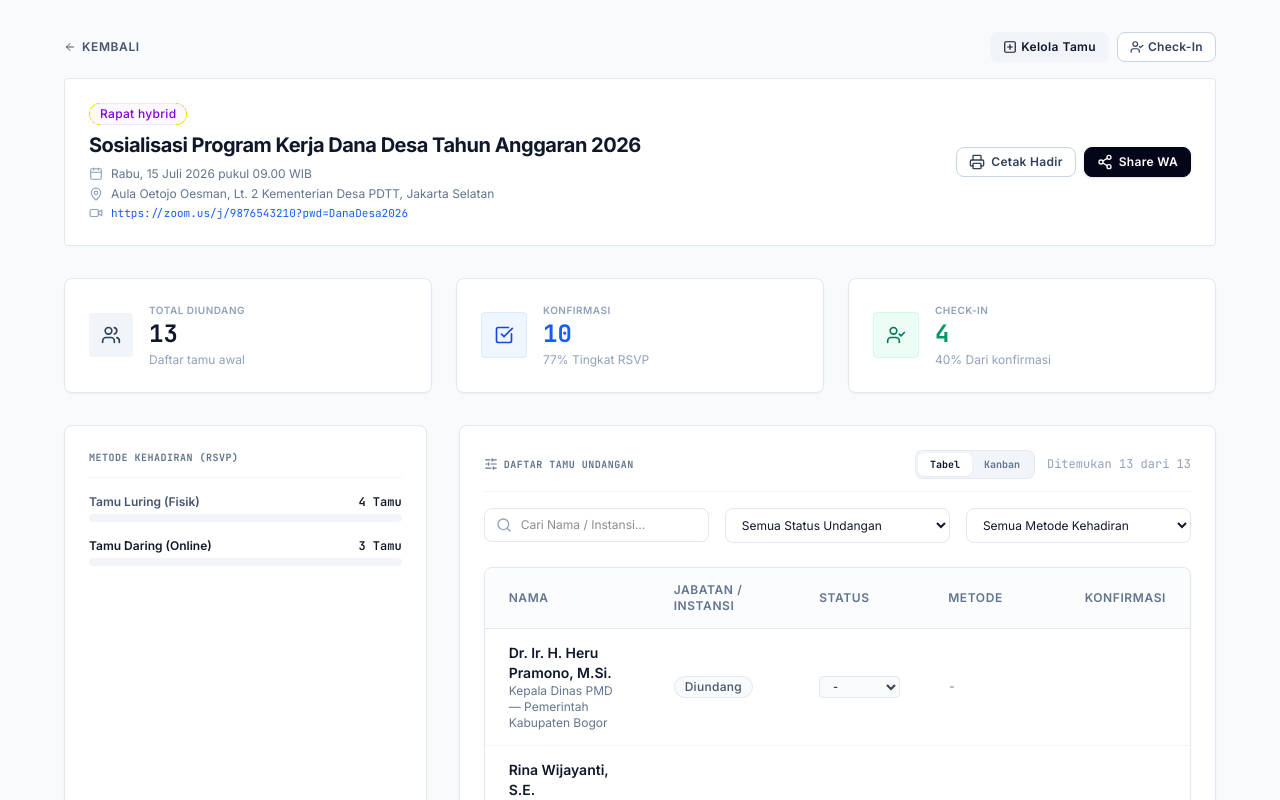
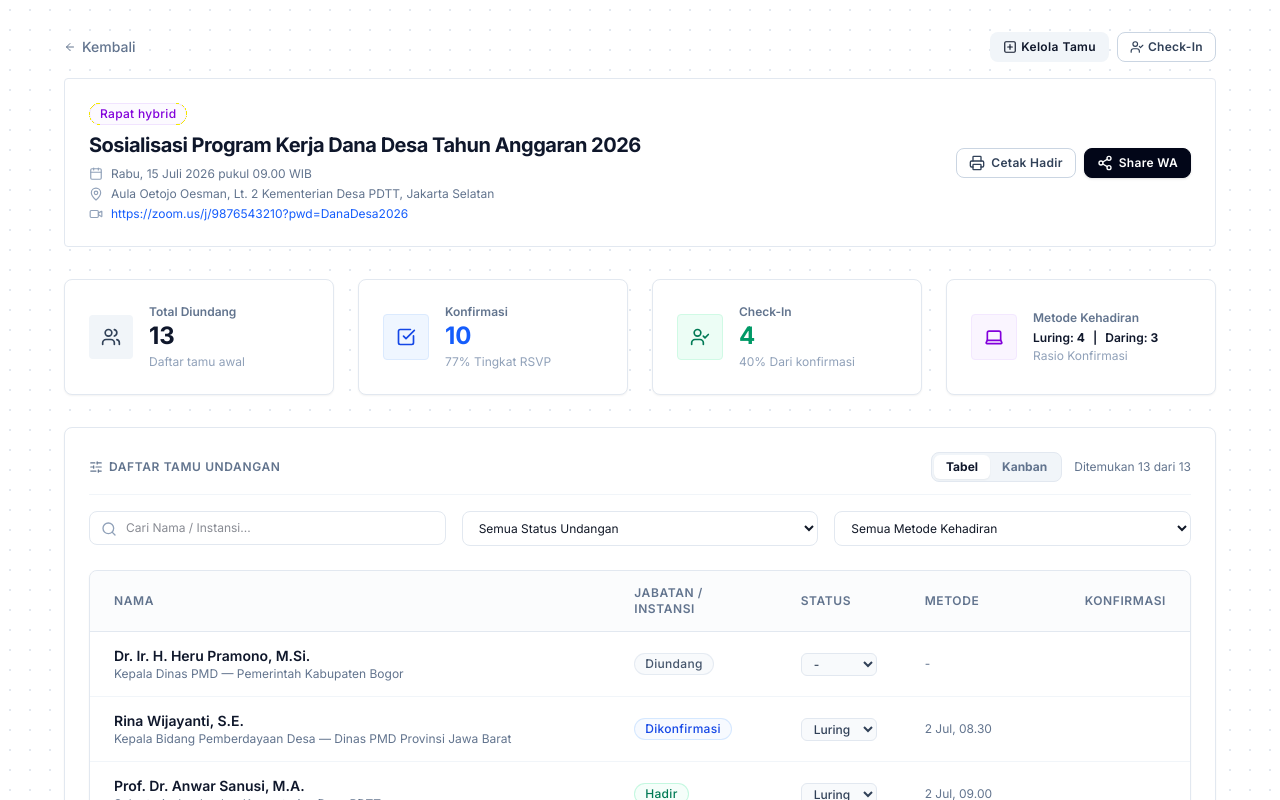
Before and after one commit to dendyadinirwana/RSVP-kemendesa, a React (Vite) app: page /dashboard/evt-dana-desa-2026 in a window 1280 px wide. Shown: the top 800 px of the page. Built offline with nearby package versions, Linux system fonts and the light colour scheme.

Commit message:
design: move Method Attendance Breakdown to a top summary card and integrate user styling adjustments

```diff
--- a/src/pages/DashboardDetail.tsx
+++ b/src/pages/DashboardDetail.tsx
@@ -18,7 +18,8 @@ import {
   Search,
   SlidersHorizontal,
   PlusSquare,
-  GripVertical
+  GripVertical,
+  Laptop
 } from 'lucide-react';
 
 export const DashboardDetail: React.FC = () => {
@@ -272,10 +273,10 @@ Menunggu Konfirmasi: ${waitingCount} Orang (${waitingPercent}%)\n\n`;
       >
         {/* Column Header */}
         <div className="flex items-center justify-between mb-3 border-b border-slate-200/80 pb-2">
-          <span className="text-[10px] font-bold uppercase tracking-wider text-slate-500 font-mono">
+          <span className="text-sm font-semibold text-slate-700 font-sans">
             {colTitle}
           </span>
-          <span className="px-2 py-0.5 rounded-full text-[9px] font-mono font-bold bg-white border border-slate-200/80 text-slate-500">
+          <span className="px-2 py-0.5 rounded-full text-xs font-semibold bg-white border border-slate-200 text-slate-500 font-sans">
             {colGuests.length}
           </span>
         </div>
@@ -283,8 +284,8 @@ Menunggu Konfirmasi: ${waitingCount} Orang (${waitingPercent}%)\n\n`;
         {/* Column Body Cards */}
         <div className="flex flex-col gap-2.5 overflow-y-auto max-h-[500px] flex-1">
           {colGuests.length === 0 ? (
-            <div className="flex-1 flex items-center justify-center text-[9px] text-slate-450 font-mono py-10 border border-dashed border-slate-200 rounded-lg">
-              DRAG TAMU KE SINI
+            <div className="flex-1 flex items-center justify-center text-xs text-slate-400 font-sans py-10 border border-dashed border-slate-200 rounded-lg">
+              Seret tamu ke sini
             </div>
           ) : (
             colGuests.map((g) => (
@@ -308,11 +309,11 @@ Menunggu Konfirmasi: ${waitingCount} Orang (${waitingPercent}%)\n\n`;
 
                 {/* Card Footer */}
                 <div className="mt-3 pt-2 border-t border-slate-100 flex items-center justify-between text-[9px]">
-                  <span className="font-mono text-slate-400 uppercase">
+                  <span className="font-sans text-slate-400">
                     {g.metodeKehadiran ? (
                       <Badge
                         variant={g.metodeKehadiran === 'luring' ? 'purple' : 'cyan'}
-                        className="text-[9px] px-1 py-0 scale-90 origin-left"
+                        className="text-[10px] px-1.5 py-0"
                       >
                         {g.metodeKehadiran}
                       </Badge>
@@ -321,7 +322,7 @@ Menunggu Konfirmasi: ${waitingCount} Orang (${waitingPercent}%)\n\n`;
                     )}
                   </span>
                   {g.waktuCheckIn && (
-                    <span className="text-slate-400 font-mono">
+                    <span className="text-slate-400 font-sans text-[10px]">
                       {new Date(g.waktuCheckIn).toLocaleTimeString('id-ID', { hour: '2-digit', minute: '2-digit' })}
                     </span>
                   )}
@@ -338,13 +339,13 @@ Menunggu Konfirmasi: ${waitingCount} Orang (${waitingPercent}%)\n\n`;
     return (
       <div className="min-h-screen bg-slate-50 flex flex-col items-center justify-center p-4">
         <div className="animate-spin rounded-full h-8 w-8 border-t-2 border-b-2 border-slate-900 mb-4"></div>
-        <p className="text-sm text-slate-500 font-mono">MEMUAT DATA DASHBOARD...</p>
+        <p className="text-sm text-slate-500 font-sans">Memuat data dashboard...</p>
       </div>
     );
   }
 
   return (
-    <div className="min-h-screen bg-slate-50 py-8 px-4 sm:px-6 lg:px-8">
+    <div className="min-h-screen py-8 px-4 sm:px-6 lg:px-8">
       {/* Printable Area Wrapper */}
       <div className="max-w-6xl mx-auto print-container">
 
@@ -352,7 +353,7 @@ Menunggu Konfirmasi: ${waitingCount} Orang (${waitingPercent}%)\n\n`;
         <div className="mb-4 no-print flex flex-col sm:flex-row sm:items-center justify-between gap-3">
           <Link
             to="/dashboard"
-            className="inline-flex items-center gap-1.5 text-xs font-semibold text-slate-600 hover:text-slate-900 transition-colors uppercase tracking-wider"
+            className="inline-flex items-center gap-1.5 text-sm font-medium text-slate-500 hover:text-slate-700 transition-colors font-sans"
           >
             <ArrowLeft className="h-3 w-3" />
             Kembali
@@ -377,17 +378,17 @@ Menunggu Konfirmasi: ${waitingCount} Orang (${waitingPercent}%)\n\n`;
         <header className="bg-white border border-slate-200 rounded p-6 mb-8 flex flex-col md:flex-row justify-between items-start md:items-center gap-6 print:border-none print:p-0 print:mb-6">
           <div className="space-y-2 max-w-2xl">
             <div className="flex items-center gap-2 print:hidden">
+              {currentEvent.jenisRapat !== 'luring' && (
                 <Badge
                   variant={
                     currentEvent.jenisRapat === 'hybrid'
                       ? 'purple'
-                    : currentEvent.jenisRapat === 'daring'
-                    ? 'cyan'
-                    : 'warning'
+                      : 'cyan'
                   }
                 >
                   Rapat {currentEvent.jenisRapat}
                 </Badge>
+              )}
             </div>
             <h1 className="text-xl font-bold tracking-tight text-slate-900 leading-tight">
               {currentEvent.namaKegiatan}
@@ -404,7 +405,7 @@ Menunggu Konfirmasi: ${waitingCount} Orang (${waitingPercent}%)\n\n`;
               {currentEvent.lokasi.urlOnline && (
                 <div className="flex items-center gap-2">
                   <Video className="h-3.5 w-3.5 flex-shrink-0 text-slate-400" />
-                  <span className="text-blue-600 font-mono text-[11px] select-all truncate">
+                  <span className="text-blue-600 font-sans text-xs select-all truncate">
                     {currentEvent.lokasi.urlOnline}
                   </span>
                 </div>
@@ -460,17 +461,17 @@ Menunggu Konfirmasi: ${waitingCount} Orang (${waitingPercent}%)\n\n`;
         </div>
 
         {/* Summary Stats Cards */}
-        <section className="grid grid-cols-3 gap-3 sm:gap-6 mb-8 print:hidden">
+        <section className="grid grid-cols-2 lg:grid-cols-4 gap-3 sm:gap-6 mb-8 print:hidden">
           {/* Card 1 */}
           <Card className="flex items-center gap-3 sm:gap-4">
             <div className="p-2 sm:p-3 bg-slate-100 rounded text-slate-700">
               <Users className="h-4 w-4 sm:h-5 sm:w-5" />
             </div>
             <div>
-              <span className="text-[9px] sm:text-[10px] font-semibold text-slate-400 uppercase tracking-wider block">
+              <span className="text-xs font-semibold text-slate-500 block font-sans">
                 Total Diundang
               </span>
-              <span className="text-lg sm:text-2xl font-bold text-slate-900 font-mono">
+              <span className="text-lg sm:text-2xl font-bold text-slate-900 font-sans">
                 {totalInvited}
               </span>
               <span className="text-[10px] sm:text-xs text-slate-400 hidden sm:block mt-0.5">Daftar tamu awal</span>
@@ -483,10 +484,10 @@ Menunggu Konfirmasi: ${waitingCount} Orang (${waitingPercent}%)\n\n`;
               <CheckSquare className="h-4 w-4 sm:h-5 sm:w-5" />
             </div>
             <div>
-              <span className="text-[9px] sm:text-[10px] font-semibold text-slate-400 uppercase tracking-wider block">
+              <span className="text-xs font-semibold text-slate-500 block font-sans">
                 Konfirmasi
               </span>
-              <span className="text-lg sm:text-2xl font-bold text-blue-600 font-mono">
+              <span className="text-lg sm:text-2xl font-bold text-blue-600 font-sans">
                 {totalConfirmed}
               </span>
               <span className="text-[10px] sm:text-xs text-slate-400 hidden sm:block mt-0.5">
@@ -501,10 +502,10 @@ Menunggu Konfirmasi: ${waitingCount} Orang (${waitingPercent}%)\n\n`;
               <UserCheck className="h-4 w-4 sm:h-5 sm:w-5" />
             </div>
             <div>
-              <span className="text-[9px] sm:text-[10px] font-semibold text-slate-400 uppercase tracking-wider block">
+              <span className="text-xs font-semibold text-slate-500 block font-sans">
                 Check-In
               </span>
-              <span className="text-lg sm:text-2xl font-bold text-emerald-600 font-mono">
+              <span className="text-lg sm:text-2xl font-bold text-emerald-600 font-sans">
                 {totalAttended}
               </span>
               <span className="text-[10px] sm:text-xs text-slate-400 hidden sm:block mt-0.5">
@@ -512,71 +513,42 @@ Menunggu Konfirmasi: ${waitingCount} Orang (${waitingPercent}%)\n\n`;
               </span>
             </div>
           </Card>
+
+          {/* Card 4: Metode Kehadiran */}
+          <Card className="flex items-center gap-3 sm:gap-4">
+            <div className="p-2 sm:p-3 bg-purple-50 text-purple-700 rounded border border-purple-100">
+              <Laptop className="h-4 w-4 sm:h-5 sm:w-5" />
+            </div>
+            <div>
+              <span className="text-xs font-semibold text-slate-500 block font-sans">
+                Metode Kehadiran
+              </span>
+              <div className="text-xs font-semibold text-slate-900 mt-1 font-sans flex flex-wrap gap-x-2 gap-y-0.5">
+                <span>Luring: <span className="font-bold text-slate-900 font-sans">{totalLuring}</span></span>
+                <span className="text-slate-350">|</span>
+                <span>Daring: <span className="font-bold text-slate-900 font-sans">{totalDaring}</span></span>
+              </div>
+              <span className="text-[10px] sm:text-xs text-slate-400 hidden sm:block mt-0.5">
+                Rasio Konfirmasi
+              </span>
+            </div>
+          </Card>
         </section>
 
-        {/* Breakdown & Graph Section */}
-        <section className="grid grid-cols-1 lg:grid-cols-3 gap-8 mb-8">
-
-          {/* Method Attendance Breakdown */}
-          {/* Method Attendance Breakdown */}
-          <Card className="lg:col-span-1 flex flex-col justify-between print:hidden">
-            <div>
-              <h2 className="text-[10px] font-bold text-slate-500 uppercase tracking-wider border-b border-slate-100 pb-3 mb-4 font-mono">
-                Metode Kehadiran (RSVP)
-              </h2>
-
-              <div className="space-y-4">
-                {/* Luring Stat */}
-                <div>
-                  <div className="flex justify-between items-center text-xs mb-1 font-semibold">
-                    <span className="text-slate-600">Tamu Luring (Fisik)</span>
-                    <span className="font-mono text-slate-900">{totalLuring} Tamu</span>
-                  </div>
-                  <div className="w-full bg-slate-100 h-2 rounded-full overflow-hidden">
-                    <div
-                      className="bg-purple-650 h-2 rounded-full"
-                      style={{
-                        width: `${totalConfirmed > 0 ? (totalLuring / totalConfirmed) * 100 : 0}%`,
-                      }}
-                    ></div>
-                  </div>
-                </div>
-
-                {/* Daring Stat */}
-                <div>
-                  <div className="flex justify-between items-center text-xs mb-1 font-semibold">
-                    <span className="text-slate-650">Tamu Daring (Online)</span>
-                    <span className="font-mono text-slate-900">{totalDaring} Tamu</span>
-                  </div>
-                  <div className="w-full bg-slate-100 h-2 rounded-full overflow-hidden">
-                    <div
-                      className="bg-cyan-550 h-2 rounded-full"
-                      style={{
-                        width: `${totalConfirmed > 0 ? (totalDaring / totalConfirmed) * 100 : 0}%`,
-                      }}
-                    ></div>
-                  </div>
-                </div>
-              </div>
-            </div>
-
-            <div className="mt-6 pt-4 border-t border-slate-100 text-[10px] text-slate-400 leading-relaxed font-sans">
-              * Hanya menghitung peserta yang telah memberikan konfirmasi RSVP dengan metode Kehadiran Daring atau Luring.
-            </div>
-          </Card>
-
+        {/* Guest Lists & Tables Section */}
+        <section className="mb-8">
           {/* Guest Lists & Tables */}
-          <div className="lg:col-span-2 bg-white border border-slate-200 rounded-lg shadow-xs p-4 sm:p-6 print:border-none print:p-0">
+          <div className="bg-white border border-slate-200 rounded-lg shadow-xs p-4 sm:p-6 print:border-none print:p-0">
             {/* Search and Filters (no-print) */}
             <div className="no-print space-y-4 mb-6">
               <div className="flex flex-col sm:flex-row sm:items-center sm:justify-between border-b border-slate-100 pb-3 gap-3">
-                <h2 className="text-[10px] font-bold text-slate-500 uppercase tracking-wider flex items-center gap-1.5 font-mono">
+                <h2 className="text-xs font-semibold text-slate-500 uppercase tracking-wider flex items-center gap-1.5 font-sans">
                   <SlidersHorizontal className="h-3.5 w-3.5" />
                   Daftar Tamu Undangan
                 </h2>
 
                 <div className="flex items-center gap-3">
-                  <div className="flex bg-slate-100 p-0.5 rounded-lg border border-slate-200/80 text-[10px] uppercase font-mono">
+                  <div className="flex bg-slate-100 p-0.5 rounded-lg border border-slate-200 text-xs font-sans">
                     <button
                       type="button"
                       onClick={() => setViewMode('table')}
@@ -600,7 +572,7 @@ Menunggu Konfirmasi: ${waitingCount} Orang (${waitingPercent}%)\n\n`;
                       Kanban
                     </button>
                   </div>
-                  <span className="text-xs font-mono text-slate-400">
+                  <span className="text-xs font-sans text-slate-500">
                     Ditemukan {filteredGuests.length} dari {totalInvited}
                   </span>
                 </div>
@@ -684,7 +656,7 @@ Menunggu Konfirmasi: ${waitingCount} Orang (${waitingPercent}%)\n\n`;
                             </td>
 
                             {/* Column 2: Status */}
-                            <td className="px-6 py-3.5 capitalize font-mono text-xs">
+                            <td className="px-6 py-3.5 capitalize font-sans text-xs">
                               <Badge
                                 variant={
                                   guest.statusUndangan === 'hadir'
@@ -699,7 +671,7 @@ Menunggu Konfirmasi: ${waitingCount} Orang (${waitingPercent}%)\n\n`;
                             </td>
 
                             {/* Column 3: Metode */}
-                            <td className="px-6 py-3.5 capitalize font-mono text-xs">
+                            <td className="px-6 py-3.5 capitalize font-sans text-xs">
                               {currentEvent.jenisRapat === 'hybrid' ? (
                                 <select
                                   value={guest.metodeKehadiran || ''}
@@ -707,7 +679,7 @@ Menunggu Konfirmasi: ${waitingCount} Orang (${waitingPercent}%)\n\n`;
                                     const val = e.target.value ? (e.target.value as 'daring' | 'luring') : null;
                                     updateGuestMethod(currentEvent.id, guest.id, val);
                                   }}
-                                  className={`bg-slate-50 border border-slate-200 text-[11px] font-mono font-semibold rounded px-2 py-0.5 uppercase tracking-wider text-slate-700 focus:outline-none focus:ring-1 focus:ring-slate-900 focus:border-slate-900 cursor-pointer ${
+                                  className={`bg-slate-50 border border-slate-200 text-xs font-medium rounded-md px-2 py-0.5 text-slate-700 focus:outline-none focus:ring-1 focus:ring-slate-900 focus:border-slate-900 cursor-pointer font-sans ${
                                     guest.metodeKehadiran === 'luring'
                                       ? 'bg-purple-50 text-purple-700 border-purple-200'
                                       : guest.metodeKehadiran === 'daring'
@@ -733,7 +705,7 @@ Menunggu Konfirmasi: ${waitingCount} Orang (${waitingPercent}%)\n\n`;
                             </td>
 
                             {/* Column 4: Konfirmasi */}
-                            <td className="px-6 py-3.5 font-mono text-xs w-40 text-slate-500">
+                            <td className="px-6 py-3.5 font-sans text-xs w-40 text-slate-500">
                               {formattedTime}
                             </td>
                           </tr>
@@ -769,7 +741,7 @@ Menunggu Konfirmasi: ${waitingCount} Orang (${waitingPercent}%)\n\n`;
                             <div className="text-xs text-slate-500">
                               {guest.jabatan} — {guest.instansi}
                             </div>
-                            <div className="hidden print:block text-[10px] text-slate-400 font-mono mt-0.5">
+                            <div className="hidden print:block text-[10px] text-slate-400 font-sans mt-0.5">
                               {guest.waktuCheckIn
                                 ? `Check-in: ${new Date(guest.waktuCheckIn).toLocaleTimeString('id-ID')}`
                                 : ''}
@@ -777,7 +749,7 @@ Menunggu Konfirmasi: ${waitingCount} Orang (${waitingPercent}%)\n\n`;
                           </td>
 
                           {/* Column 2: Status */}
-                          <td className="px-6 py-3.5 print:py-2 capitalize font-mono text-xs">
+                          <td className="px-6 py-3.5 print:py-2 capitalize font-sans text-xs">
                             <Badge
                               variant={
                                 guest.statusUndangan === 'hadir'
@@ -792,7 +764,7 @@ Menunggu Konfirmasi: ${waitingCount} Orang (${waitingPercent}%)\n\n`;
                           </td>
 
                           {/* Column 3: Metode */}
-                          <td className="px-6 py-3.5 print:py-2 capitalize font-mono text-xs">
+                          <td className="px-6 py-3.5 print:py-2 capitalize font-sans text-xs">
                             {guest.metodeKehadiran ? (
                               <Badge variant={guest.metodeKehadiran === 'luring' ? 'purple' : 'cyan'}>
                                 {guest.metodeKehadiran}
@@ -803,15 +775,15 @@ Menunggu Konfirmasi: ${waitingCount} Orang (${waitingPercent}%)\n\n`;
                           </td>
 
                           {/* Column 4: Signature */}
-                          <td className="px-6 py-3.5 print:py-2 font-mono text-xs w-40">
+                          <td className="px-6 py-3.5 print:py-2 font-sans text-xs w-40">
                             <div className="text-slate-800 text-[11px] font-sans">
                               {guest.metodeKehadiran === 'daring' ? (
-                                <span className="text-[10px] uppercase font-semibold text-slate-400 font-mono">
-                                  [DARING ONLINE]
+                                <span className="text-[10px] font-semibold text-slate-400 font-sans">
+                                  Daring (Online)
                                 </span>
                               ) : (
                                 <div className="flex items-center gap-2">
-                                  <span className="text-[10px] text-slate-300 font-mono mr-2">{index + 1}.</span>
+                                  <span className="text-[10px] text-slate-350 font-sans mr-2">{index + 1}.</span>
                                   <div className="border-b border-slate-300 w-24 h-5"></div>
                                 </div>
                               )}
@@ -831,17 +803,17 @@ Menunggu Konfirmasi: ${waitingCount} Orang (${waitingPercent}%)\n\n`;
         {promptGuest && (
           <div className="fixed inset-0 z-50 flex items-center justify-center p-4 bg-slate-900/40 backdrop-blur-xs no-print">
             <div className="bg-white border border-slate-200 rounded max-w-sm w-full p-6 shadow-xs relative">
-              <h2 className="text-xs font-bold text-slate-400 uppercase tracking-widest mb-1 font-mono">
-                PILIH METODE KEHADIRAN
+              <h2 className="text-xs font-bold text-indigo-650 uppercase tracking-wider mb-1 font-sans">
+                Pilih Metode Kehadiran
               </h2>
-              <h3 className="text-sm font-bold text-slate-900 mb-2 leading-tight">
+              <h3 className="text-sm font-bold text-slate-900 mb-2 leading-tight font-sans">
                 {promptGuest.nama}
               </h3>
-              <p className="text-xs text-slate-500 mb-6 leading-relaxed">
+              <p className="text-xs text-slate-500 mb-6 leading-relaxed font-sans">
                 Silakan pilih metode kehadiran untuk tamu ini karena rapat bersifat hybrid.
               </p>
 
-              <div className="grid grid-cols-2 gap-3 mb-4">
+              <div className="flex gap-3">
                 <Button
                   onClick={async () => {
                     await updateGuestStatusAndMethod(currentEvent.id, promptGuest.id, targetDropStatus, 'luring');
@@ -849,7 +821,7 @@ Menunggu Konfirmasi: ${waitingCount} Orang (${waitingPercent}%)\n\n`;
                     setTargetDropStatus(null);
                   }}
                   variant="primary"
-                  className="bg-purple-600 hover:bg-purple-700 border-purple-600 text-xs py-2.5 font-bold uppercase tracking-wider"
+                  className="bg-purple-600 hover:bg-purple-700 border-purple-600 text-sm font-semibold py-2 font-sans"
                 >
                   Luring (Fisik)
                 </Button>
@@ -860,7 +832,7 @@ Menunggu Konfirmasi: ${waitingCount} Orang (${waitingPercent}%)\n\n`;
                     setTargetDropStatus(null);
                   }}
                   variant="primary"
-                  className="bg-cyan-600 hover:bg-cyan-700 border-cyan-600 text-xs py-2.5 font-bold uppercase tracking-wider"
+                  className="bg-cyan-600 hover:bg-cyan-700 border-cyan-600 text-sm font-semibold py-2 font-sans"
                 >
                   Daring (Online)
                 </Button>
```
Lines whose indentation alone changed are shown as unchanged.
